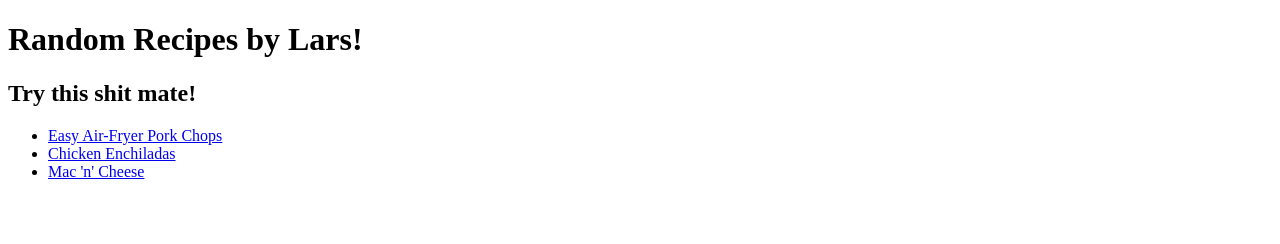
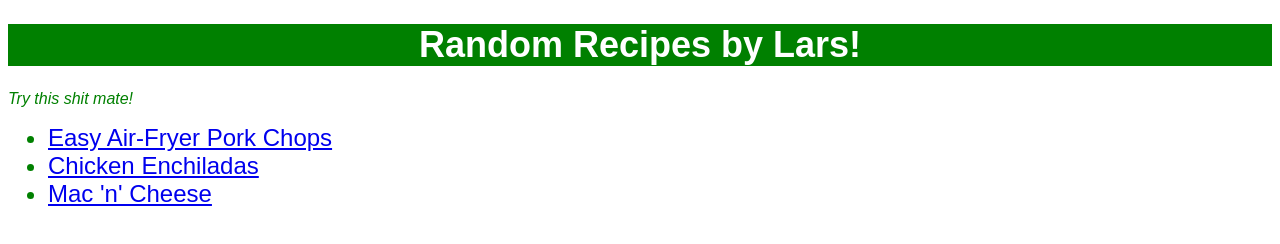
Before and after one commit to larsorbegozo/odin-recipes, a plain HTML site: page index.html in a window 1280 px wide. Drawn offline with Linux system fonts and the light colour scheme.

Commit message:
styles.css added

```diff
--- a/index.html
+++ b/index.html
@@ -4,6 +4,7 @@
     <meta charset="UTF-8">
     <meta name="viewport" content="width=device-width, initial-scale=1.0">
     <title>Odin Recipes</title>
+    <link rel="stylesheet" href="styles.css">
 </head>
 <body>
     <h1>Random Recipes by Lars!</h1>
@@ -11,9 +12,9 @@
     <h2>Try this shit mate!</h2>
 
     <ul>
-        <li><a href="./recipes/easy-air-fryer-pork-chops.html">Easy Air-Fryer Pork Chops</a></li>
-        <li><a href="./recipes/chicken-enchiladas.html">Chicken Enchiladas</a></li>
-        <li><a href="./recipes/mac-n-cheese.html">Mac 'n' Cheese</a></li>
+        <li class="main"><a href="./recipes/easy-air-fryer-pork-chops.html">Easy Air-Fryer Pork Chops</a></li>
+        <li class="main"><a href="./recipes/chicken-enchiladas.html">Chicken Enchiladas</a></li>
+        <li class="main"><a href="./recipes/mac-n-cheese.html">Mac 'n' Cheese</a></li>
     </ul>
 </body>
 </html>
--- /dev/null
+++ b/styles.css
@@ -0,0 +1,28 @@
+h1 {
+    text-align: center;
+    background-color: green;
+    color: white;
+    font-size: 36px;
+    font-family: Arial, Helvetica, sans-serif;
+    font-weight: bold;
+}
+
+h2 {
+    color: green;
+    font-size: 16px;
+    font-family: Arial, Helvetica, sans-serif;
+    font-weight: normal;
+    font-style: italic;
+}
+
+.main {
+    font-size: 24px;
+    font-family: Arial, Helvetica, sans-serif;
+    font-weight: normal;
+    color: green;
+}
+
+img {
+    height: auto;
+    width: 500px;
+}
```
Also changed, not shown: recipes/chicken-enchiladas.html (+1 -0 lines), recipes/easy-air-fryer-pork-chops.html (+1 -0 lines), recipes/mac-n-cheese.html (+1 -0 lines).
